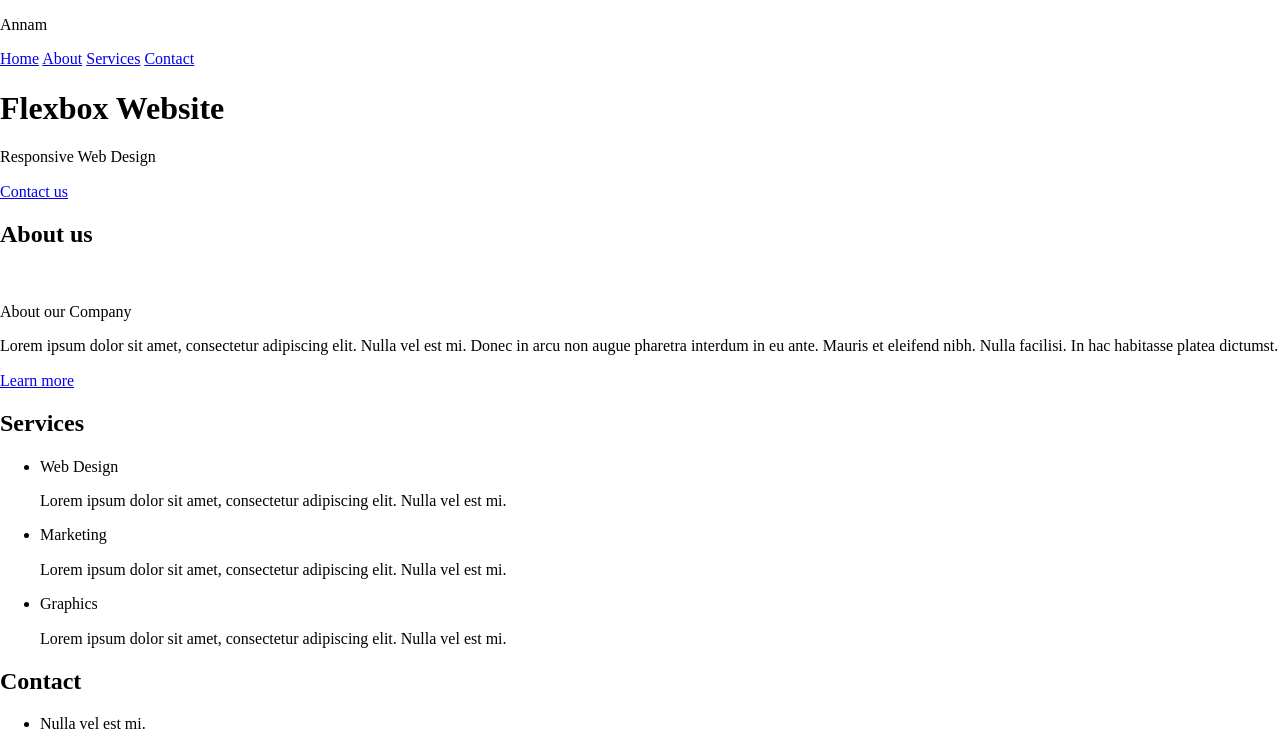
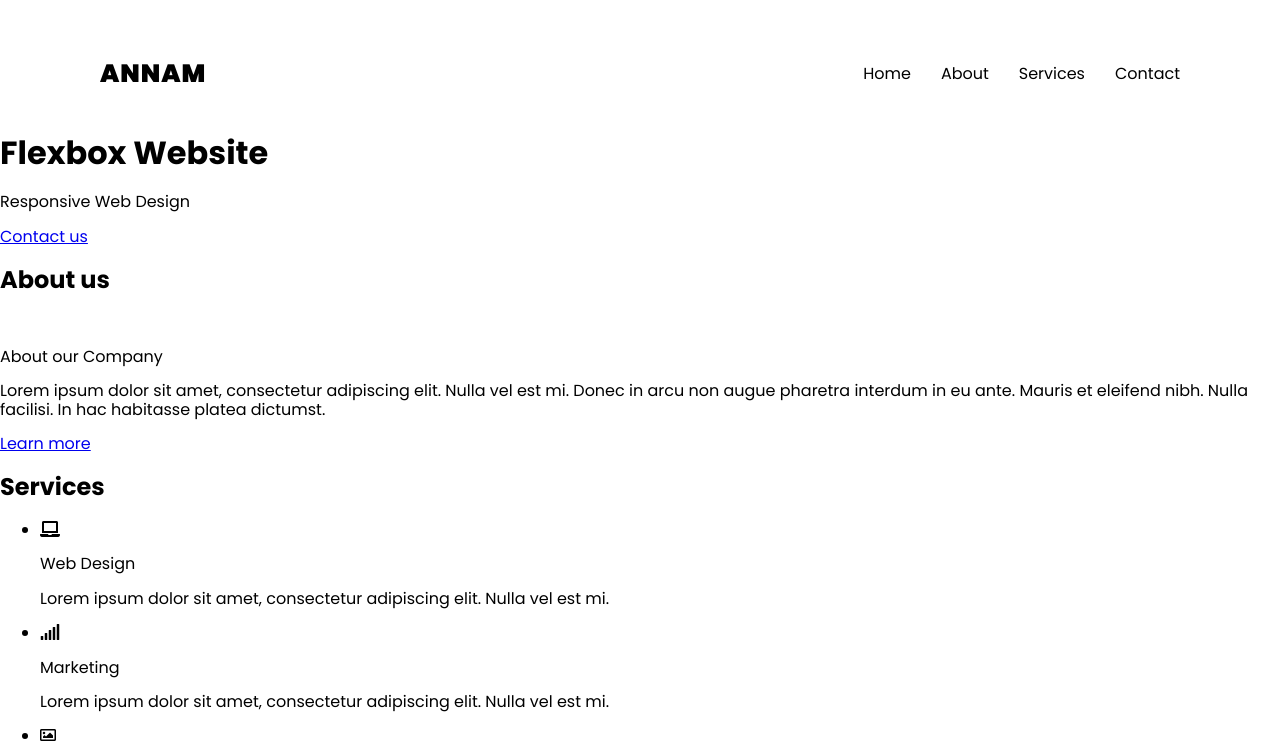
Before and after one commit to AnnaSmierzchala/new-project, a plain HTML site: page index.html in a window 1280 px wide. Shown: the top 747 px of the page. Drawn offline with Linux system fonts and the light colour scheme.

Commit message:
add navigation styles

```diff
--- a/index.html
+++ b/index.html
@@ -1,5 +1,5 @@
 <!DOCTYPE html>
-<html lang="en">
+<html lang="pl">
 <head>
     <meta charset="UTF-8">
     <meta name="viewport" content="width=device-width, initial-scale=1.0">
@@ -20,10 +20,10 @@
     <header class="company">
         <p class="company__name">Annam</p>
         <nav class="navigation">
-            <a class="navigation__link" href="#">Home</a>
+            <a class="navigation__link navigation__link--first" href="#">Home</a>
             <a class="navigation__link" href="#">About</a>
             <a class="navigation__link" href="#">Services</a>
-            <a class="navigation__link" href="#">Contact</a>
+            <a class="navigation__link navigation__link--last" href="#">Contact</a>
         </nav>
     </header>
     <main class="main">
@@ -43,19 +43,19 @@
             <h2 class="services__title">Services</h2>
             <ul class="services__list">
                 <li class="services__list-item">
-                    <i class="services__list-icon" class="fa fa-laptop"></i>
+                    <i class="services__list-icon fa fa-laptop"></i>
                     <p class="services__list-title">Web Design</p>
                     <p class="services__list-subtitle">Lorem ipsum dolor sit amet, consectetur adipiscing elit. Nulla vel est mi. </p>
 
                 </li>
                 <li class="services__list-item">
-                    <i class="services__list-icon" class="fa fa-signal"></i>
+                    <i class="services__list-icon fa fa-signal"></i>
                     <p class="services__list-title">Marketing</p>
                     <p class="services__list-subtitle">Lorem ipsum dolor sit amet, consectetur adipiscing elit. Nulla vel est mi. </p>
 
                 </li>
                 <li class="services__list-item">
-                    <i class="services__list-icon" class="far fa-image"></i>
+                    <i class="services__list-icon far fa-image"></i>
                     <p class="services__list-title">Graphics</p>
                     <p class="services__list-subtitle">Lorem ipsum dolor sit amet, consectetur adipiscing elit. Nulla vel est mi. </p>
 
@@ -67,15 +67,15 @@
             <h2 class="contact__title">Contact</h2>
             <ul class="contact__list">
                 <li class="contact__list-item">
-                    <i class="contact__list-icon" class="fas fa-map-marker-alt"></i>
+                    <i class="contact__list-icon fas fa-map-marker-alt"></i>
                     <p class="contact__list-location">Nulla vel est mi. </p>
                 </li>
                 <li class="contact__list-item">
-                    <i class="contact__list-icon" class="fas fa-phone"></i>
+                    <i class="contact__list-icon fas fa-phone"></i>
                     <p class="contact__list-phone">Nulla vel est mi. </p>
                 </li>
                 <li class="contact__list-item">
-                    <i class="contact__list-icon" class="far fa-envelope"></i>
+                    <i class="contact__list-icon far fa-envelope"></i>
                     <p class="contact__list-email">Nulla vel est mi. </p>
                 </li>
             </ul>
--- a/style.css
+++ b/style.css
@@ -1,6 +1,4 @@
-@import url(
-  https://fonts.googleapis.com/css?family=Lato:100,100italic,300,300italic,regular,italic,700,700italic,900,900italic
-);
+@import url(https://fonts.googleapis.com/css?family=Poppins:100,100italic,200,200italic,300,300italic,regular,italic,500,500italic,600,600italic,700,700italic,800,800italic,900,900italic);
 
 html {
   box-sizing: border-box;
@@ -10,3 +8,43 @@ html {
 *:after {
   box-sizing: inherit;
 }
+
+body {
+    margin: 0;
+    font-family: poppins;
+}
+
+.navigation__link {
+    text-decoration: none;
+    color: inherit;
+    margin: 0 15px;
+}
+
+.navigation__link--first {
+    margin-left: 0;
+}
+
+.navigation__link--last {
+    margin-right: 0;
+}
+
+.company {
+    width: 100%;
+    display: flex;
+    justify-content: space-between;
+    align-items: center;
+    color: #000;
+    padding: 35px 100px 0;
+}
+
+.company__name {
+    text-transform: uppercase;
+    font-weight: 900;
+    font-size: 25px;
+    letter-spacing: 1px;
+}
+
+.navigation {
+    display: flex;
+
+}
```
Also changed, not shown: 1 other file.
